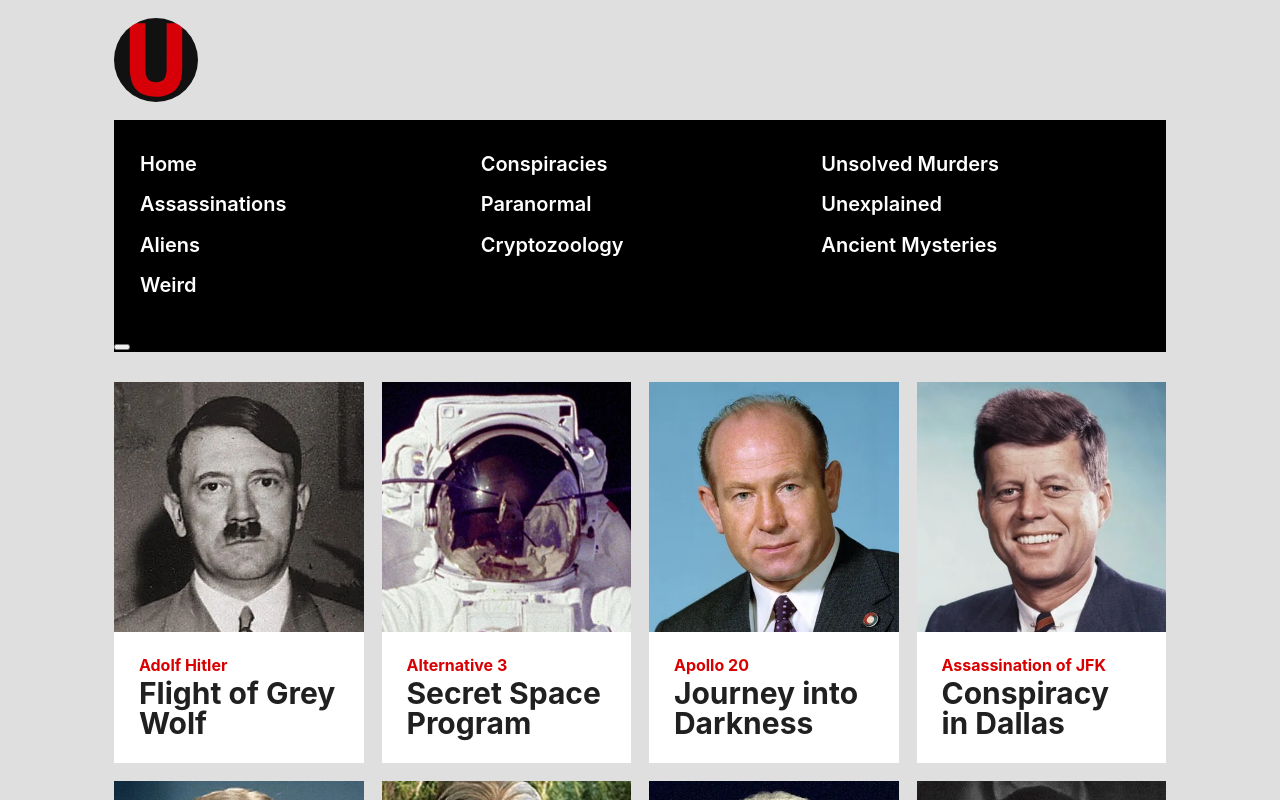
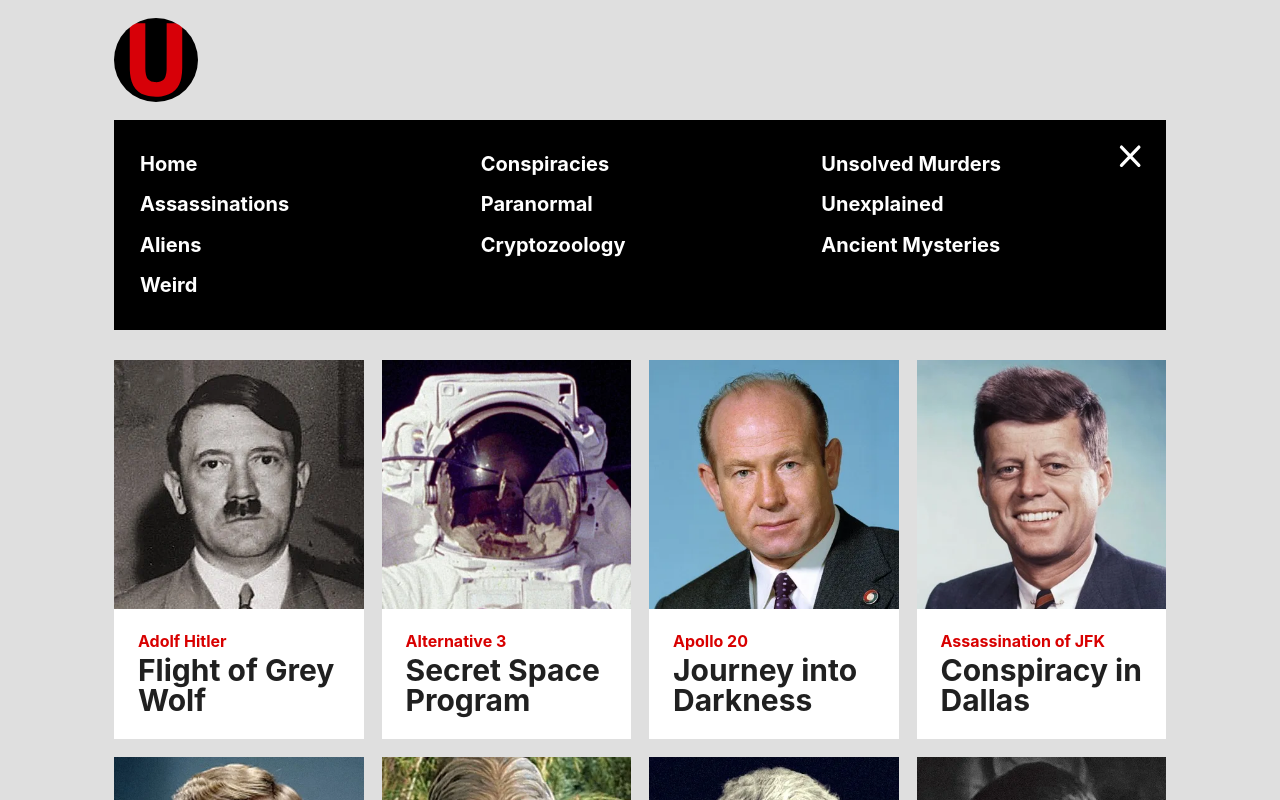
Before and after one commit to soilysound/u-next, a Next.js app: page / in a window 1280 px wide. Both pictures are taken after a click on the button "Navigation". Shown: the top 800 px of the page. Built offline with nearby package versions, Linux system fonts and the light colour scheme.

Commit message:
add close button and container query

```diff
--- a/components/header.js
+++ b/components/header.js
@@ -1,19 +1,22 @@
 import Link from 'next/link';
-import { useState } from 'react';
+import { useState, useEffect } from 'react';
+import { useRouter } from 'next/router';
 const config = require('../config.json');
 
 export default function Header() {
+
 
 	const sections = config.sections.map((section, index) => (
 		<li key={index}><Link href={section.route}><a>{section.title}</a></Link></li>
 	));
 
-	const [navState, navHidden] = useState(true);
+	const [navState, setNavStateHidden] = useState(true);
+	const { events } = useRouter();
 
 	return (
 		<header className="header" role="banner">
 			<nav className="wrap" style={{ "--wrap-gap": "var(--gap-200)" }}>
-				<button className="nav-button" aria-hidden="true" aria-controls="nav" aria-expanded="false" onClick={() => navHidden(!navState)}>
+				<button className="nav-button" aria-hidden="true" aria-controls="nav" aria-expanded="false" onClick={() => setNavStateHidden(!navState)}>
 					<span className="sr-only">Navigation</span>
 				</button>
 
@@ -22,7 +25,7 @@ export default function Header() {
 						<li><Link href="/"><a>Home</a></Link></li>
 						{sections}
 					</ul>
-					<button aria-controls="nav" aria-expanded="false" onClick={() => navHidden(true)}><span className="sr-only">Close navigation</span></button>
+					<button className="nav-close" aria-controls="nav" aria-expanded="false" onClick={() => setNavStateHidden(true)}><span className="sr-only">Close navigation</span></button>
 				</div>
 			</nav>
 		</header>
--- a/pages/[id].js
+++ b/pages/[id].js
@@ -19,12 +19,12 @@ export default function Article(props) {
 				<div className="wrap flex-grid article-head" style={{ "--wrap-gap": "var(--gap-200)" }}>
 					<h1 className="wrap" style={{ "--wrap-gap": "6px" }}>
 						<div className="article-head-title display-200">{story.headline}</div>
-						<div className="display-900" dangerouslySetInnerHTML={{ __html: story.subheadline }} />
+						<div className="article-head-headline display-900" dangerouslySetInnerHTML={{ __html: story.subheadline }} />
 					</h1>
 					<p className="article-head-snippet display-300">{story.snippet}</p>
 
 					<div className="article-byline flex-grid">
-						<div className="article-byline-icon"><svg xmlns="http://www.w3.org/2000/svg" viewBox="0 0 43 43" fill="white"><path d="M39.561 33.971l-.145.174c-4.774 5.728-11.133 8.884-17.902 8.884-6.77 0-13.128-3.155-17.903-8.884l-.144-.174.034-.223c.922-6.014 4.064-10.845 8.847-13.606l.34-.196.271.284c2.259 2.37 5.297 3.674 8.554 3.674s6.295-1.305 8.554-3.674l.271-.284.34.196c4.783 2.761 7.925 7.592 8.848 13.606l.035.223zM21.514 21.489c5.924 0 10.744-4.82 10.744-10.744C32.258 4.821 27.438 0 21.514 0S10.77 4.821 10.77 10.744s4.82 10.745 10.744 10.745z"></path></svg></div><strong>theunredacted</strong> Dec 18, 2019</div>
+						<div className="article-byline-icon"><svg xmlns="http://www.w3.org/2000/svg" viewBox="0 0 43 43" fill="white"><path d="M39.561 33.971l-.145.174c-4.774 5.728-11.133 8.884-17.902 8.884-6.77 0-13.128-3.155-17.903-8.884l-.144-.174.034-.223c.922-6.014 4.064-10.845 8.847-13.606l.34-.196.271.284c2.259 2.37 5.297 3.674 8.554 3.674s6.295-1.305 8.554-3.674l.271-.284.34.196c4.783 2.761 7.925 7.592 8.848 13.606l.035.223zM21.514 21.489c5.924 0 10.744-4.82 10.744-10.744C32.258 4.821 27.438 0 21.514 0S10.77 4.821 10.77 10.744s4.82 10.745 10.744 10.745z"></path></svg></div><strong>theunredacted</strong> {story.formatteddate}</div>
 
 				</div>
 				<div className="wrap article-body article-text" style={{ "--wrap-gap": "var(--gap-400)" }} dangerouslySetInnerHTML={{ __html: story.body }} />
--- a/public/css/base/_fonts.css
+++ b/public/css/base/_fonts.css
@@ -8,7 +8,7 @@
     --font-scale-600: clamp(2.5rem, 2.5rem + (48 - 40) * ((100vw - 400px) / (1000 - 400)), 3rem);
     --font-scale-700: clamp(3rem, 3rem + (56 - 48) * ((100vw - 400px) / (1000 - 400)), 3.5rem);
     --font-scale-800: clamp(3.5rem, 3.5rem + (64 - 56) * ((100vw - 400px) / (1000 - 400)), 4rem);
-    --font-scale-900: clamp(3.5rem, 3.5rem + (90 - 56) * ((100vw - 400px) / (1000 - 400)), 5.5rem);
+    --font-scale-900: clamp(3.5rem, 3.5rem + (96 - 56) * ((100vw - 400px) / (1000 - 400)), 6rem);
     /* fixed */
     --base-font-size: 1rem;
     --font-fixed-xs: calc(1rem - 2px);
--- a/public/css/base/_start.css
+++ b/public/css/base/_start.css
@@ -16,6 +16,8 @@ body,
 
 a {
     color: var(--link-color);
+    font-weight: bold;
+    text-decoration-thickness: 2px;
 }
 
 :focus {
--- a/public/css/base/_theme.css
+++ b/public/css/base/_theme.css
@@ -24,6 +24,7 @@
         color-scheme: dark;
         --text-color: var(--shade-200);
         --text-color-secondary: var(--shade-400);
+        --text-color-tertiary: var(--shade-500);
         --page-canvas: var(--shade-900);
         --page-canvas-shade: var(--shade-800);
         --component-canvas: var(--shade-900);
@@ -31,6 +32,5 @@
         --component-shade-dark: var(--shade-800);
         --border-color: var(--shade-500);
         --border-color-strong: var(--shade-200);
-        --brand-secondary: var(--shade-800);
     }
 }
--- a/public/css/components/article-body.css
+++ b/public/css/components/article-body.css
@@ -4,6 +4,18 @@
     position: relative;
     left: 50%;
     transform: translateX(-50%);
+}
+
+.article-body>.media:first-of-type .wrap {
+    padding: 0 var(--site-gutter);
+}
+
+.article-body a {
+    text-decoration-line: underline;
+}
+
+.article-body a:hover {
+    text-decoration-line: none;
 }
 
 .article-body>p:first-of-type {
--- a/public/css/components/article-head.css
+++ b/public/css/components/article-head.css
@@ -6,9 +6,14 @@
     color: var(--brand-primary)
 }
 
+.article-head-headline span {
+    display: block;
+}
+
 .article-head-snippet {
     max-width: 600px;
     margin: 0 auto;
+    font-weight: 500;
     color: var(--text-color-secondary)
 }
 
@@ -18,7 +23,7 @@
     margin: 0 auto;
     color: var(--text-color-tertiary);
     font-size: var(--supporting-text);
-    padding: 2% 0 1%;
+    padding: 2% 0 0.75%;
     align-items: center;
 }
 
--- a/public/css/components/media.css
+++ b/public/css/components/media.css
@@ -1,5 +1,5 @@
 .media {
-    padding: 1em 0;
+    padding: 2% 0;
 }
 
 .media-caption {
@@ -10,6 +10,5 @@
 
 .media-caption>.wrap {
     --wrap-width: var(--site-width-m);
-    padding: 0 var(--site-gutter);
     justify-content: center;
 }
--- a/public/css/components/nav.css
+++ b/public/css/components/nav.css
@@ -1,8 +1,13 @@
+@media (prefers-color-scheme: dark) {
+    .page-canvas {
+        --brand-secondary: var(--shade-800);
+    }
+}
+
 .nav-body {
-    background: var(--component-shade-dark);
+    background: var(--brand-secondary);
     color: var(--text-color-invert);
     padding: var(--gap-m);
-    box-shadow: var(--shadow-drop);
     position: relative;
 }
 
@@ -18,7 +23,7 @@
     align-self: flex-start;
     width: var(--size);
     height: var(--size);
-    background: url('../../img/logos/u.svg') var(--brand-secondary);
+    background: url('../../img/logos/u.svg') var(--brand-secondary) no-repeat center;
     border: 0;
     border-radius: 50%;
     cursor: pointer;
@@ -52,8 +57,13 @@
     padding: 0.3em 0.1em;
 }
 
-.nav-close[class] {
+.nav-close {
+    background: url('../../img/close.svg') no-repeat center;
+    cursor: pointer;
+    border: 0;
+    width: 24px;
+    height: 24px;
     position: absolute;
-    top: var(--gap-m);
-    right: var(--gap-m);
+    top: var(--component-padding);
+    right: var(--component-padding);
 }
--- a/public/css/components/tile.css
+++ b/public/css/components/tile.css
@@ -1,13 +1,13 @@
 .tile {
     --direction: column;
-    --font-size: var(--display-200);
+    --font-size: var(--display-400);
     --image-width: 100%;
     --padding: var(--component-padding);
     background: var(--component-canvas);
     box-shadow: var(--shadow-glow);
-    font-size: var(--font-size);
     position: relative;
     line-height: 1;
+    container: inline-size;
 }
 
 .tile img {
@@ -31,8 +31,9 @@
 .tile-link {
     display: block;
     color: var(--text-color);
-    padding: 10%;
-    min-height: 2em;
+    padding: 1.5rem;
+    font-size: var(--font-size);
+    font-size: 11qi;
 }
 
 .tile-link>strong {
```
Also changed, not shown: public/img/close.svg (added), public/img/logos/u.svg.
